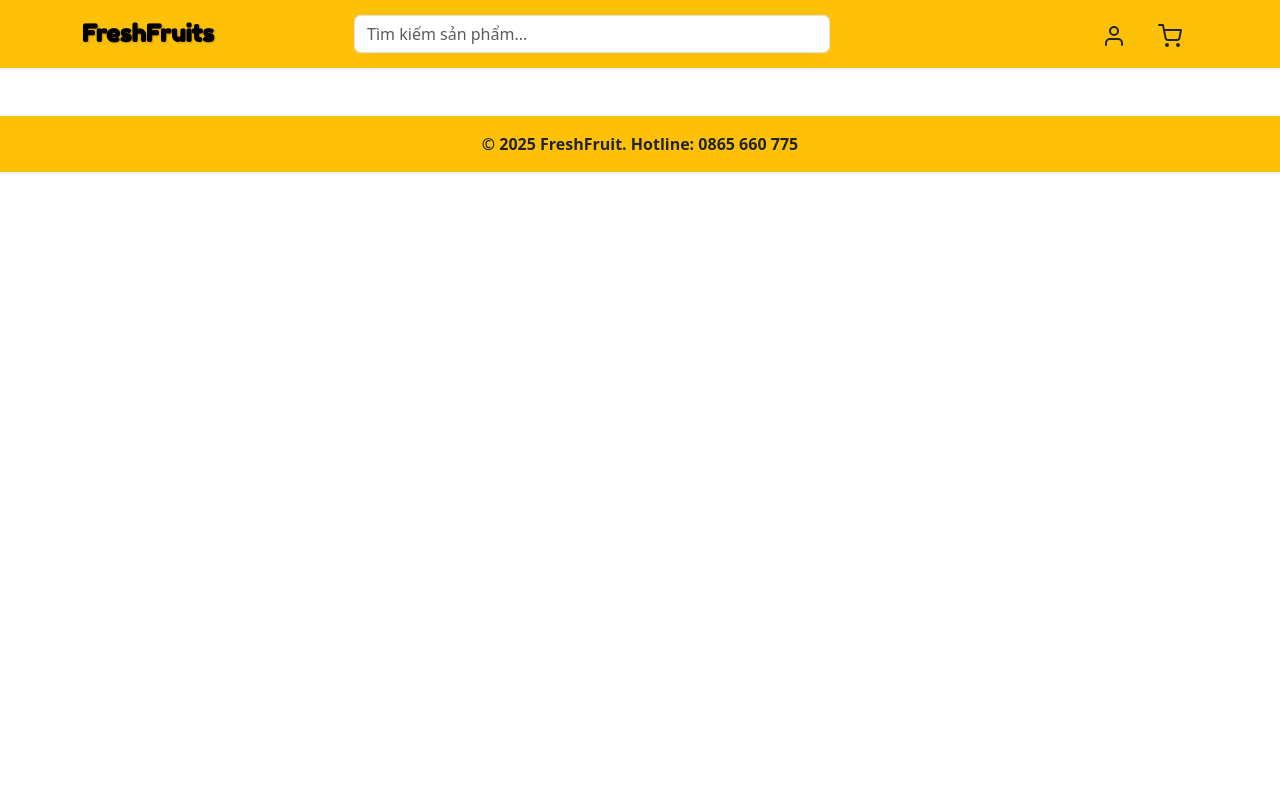
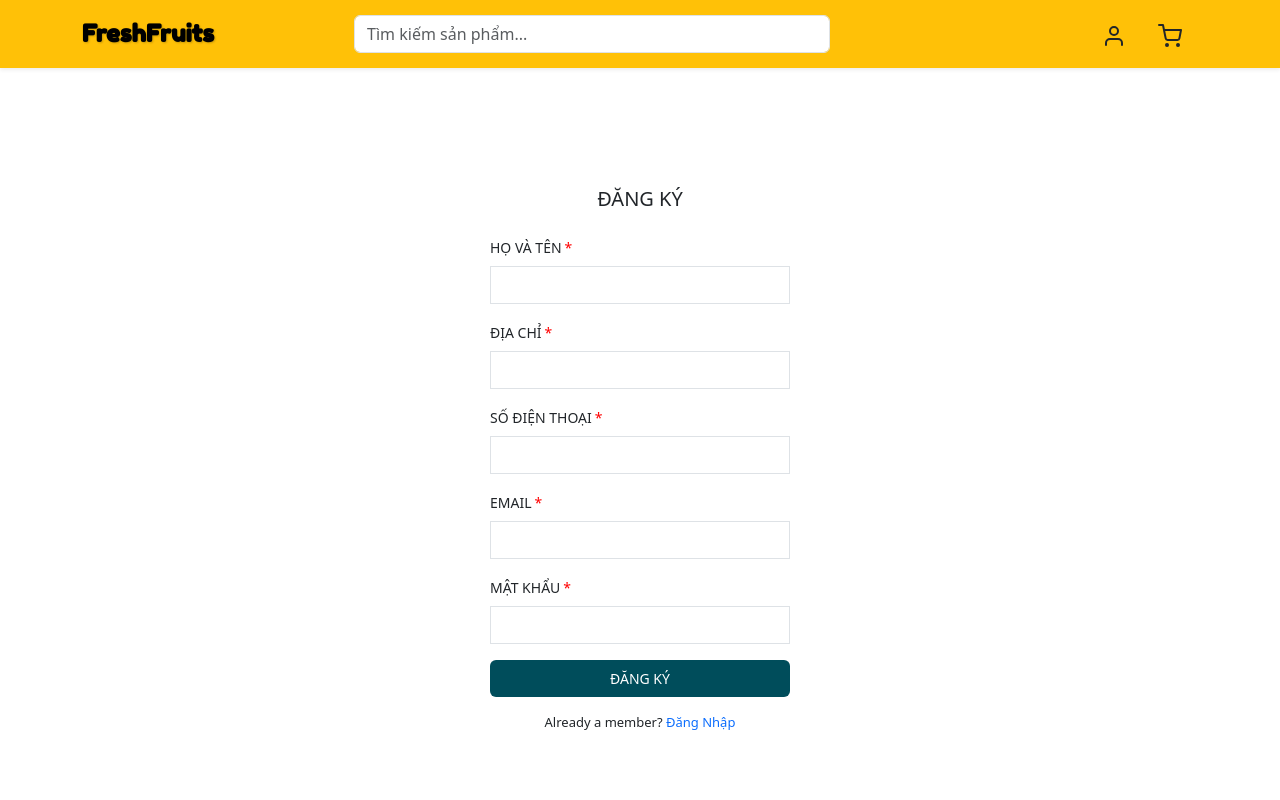
Before and after one commit to nguyenvu512/DHKTPM18CTT_Nhom05_FreshFruit_FE, a React (Vite) app: page /register in a window 1280 px wide. Shown: the top 800 px of the page. Built offline with nearby package versions, Linux system fonts and the light colour scheme.

Commit message:
add-register

```diff
--- a/src/App.jsx
+++ b/src/App.jsx
@@ -15,6 +15,7 @@ import AddVoucher from "./admin/AddVoucher";
 import CustomerManage from "./admin/CustomerManage";
 import VoucherManage from "./admin/VoucherManage";
 import Login from "./page/Login";
+import Register from "./page/Register";
 function App() {
   return (
     // Đây là nơi Router "bọc" toàn bộ ứng dụng
@@ -23,19 +24,17 @@ function App() {
       <Routes>
         <Route path="/admin" element={<AdminPage />}>
           <Route path="products" element={<ProductManage />} />
-          <Route path="products/add" element={<AddProduct />} />
           <Route path="customers" element={<CustomerManage />} />
-          <Route path="customers/add" element={<AddCustomer />} />
           <Route path="vouchers" element={<VoucherManage />} />
-          <Route path="vouchers/add" element={<AddVoucher />} />
+          <Route path="add-product" element={<AddProduct />} />
+          <Route path="add-customer" element={<AddCustomer />} />
+          <Route path="add-voucher" element={<AddVoucher />} />
         </Route>
         <Route path="/" element={<Home />} />
         <Route path="/login" element={<Login />} />
+        <Route path="/register" element={<Register />} />
         <Route path="/products" element={<ProductPage />} />
         <Route path="/product/:id" element={<DetailPage />} />
-        <Route path="/add-product" element={<AddProduct />} />
-        <Route path="/add-customer" element={<AddCustomer />} />
-        <Route path="/add-voucher" element={<AddVoucher />} />
       </Routes>
 
       <Footer></Footer>
--- a/src/components/LoginForm.jsx
+++ b/src/components/LoginForm.jsx
@@ -98,7 +98,7 @@ const LoginForm = () => {
 
               <p className="text-center mt-3" style={{ fontSize: "13px" }}>
                 Not A Member?{" "}
-                <a href="#" style={{ textDecoration: "none" }}>
+                <a href="/register" style={{ textDecoration: "none" }}>
                   Đăng Ký
                 </a>
               </p>
--- /dev/null
+++ b/src/components/RegisterForm.jsx
@@ -0,0 +1,156 @@
+import React, { useState } from "react";
+import { Container, Row, Col, Form, Button } from "react-bootstrap";
+import "../style/LoginForm.css";
+import axios from "axios";
+
+const RegisterForm = () => {
+  const [formData, setFormData] = useState({
+    name: "",
+    address: "",
+    phone: "",
+    email: "",
+    password: "",
+  });
+
+  const handleChange = (e) => {
+    setFormData({ ...formData, [e.target.name]: e.target.value });
+  };
+
+  const handleSubmit = async (e) => {
+    e.preventDefault();
+    try {
+      const res = await axios.post(
+        "http://localhost:8080/api/customer",
+        formData
+      );
+      console.log("Registration success:", res.data);
+      // Điều hướng về login
+      window.location.href = "/login";
+    } catch (err) {
+      console.error("Registration error:", err.response?.data || err.message);
+    }
+  };
+
+  return (
+    <Container className="d-flex justify-content-center align-items-center vh-100 bg-white">
+      <Row>
+        <Col>
+          <div style={{ minWidth: "300px", margin: "0 auto" }}>
+            <h2 className="text-center mb-4" style={{ fontSize: "20px" }}>
+              ĐĂNG KÝ
+            </h2>
+            <Form onSubmit={handleSubmit}>
+              <Form.Group className="mb-3">
+                <Form.Label style={{ fontSize: "14px" }}>HỌ VÀ TÊN</Form.Label>
+                <Form.Label
+                  style={{ fontSize: "14px", color: "red", marginLeft: "3px" }}
+                >
+                  *
+                </Form.Label>
+                <Form.Control
+                  type="text"
+                  name="name"
+                  value={formData.name}
+                  onChange={handleChange}
+                  required
+                  className="w-100 rounded-0 custom-input"
+                />
+              </Form.Group>
+
+              <Form.Group className="mb-3">
+                <Form.Label style={{ fontSize: "14px" }}>ĐỊA CHỈ</Form.Label>
+                <Form.Label
+                  style={{ fontSize: "14px", color: "red", marginLeft: "3px" }}
+                >
+                  *
+                </Form.Label>
+                <Form.Control
+                  type="text"
+                  name="address"
+                  value={formData.address}
+                  onChange={handleChange}
+                  required
+                  className="w-100 rounded-0 custom-input"
+                />
+              </Form.Group>
+
+              <Form.Group className="mb-3">
+                <Form.Label style={{ fontSize: "14px" }}>
+                  SỐ ĐIỆN THOẠI
+                </Form.Label>
+                <Form.Label
+                  style={{ fontSize: "14px", color: "red", marginLeft: "3px" }}
+                >
+                  *
+                </Form.Label>
+                <Form.Control
+                  type="text"
+                  name="phone"
+                  value={formData.phone}
+                  onChange={handleChange}
+                  required
+                  className="w-100 rounded-0 custom-input"
+                />
+              </Form.Group>
+
+              <Form.Group className="mb-3">
+                <Form.Label style={{ fontSize: "14px" }}>EMAIL</Form.Label>
+                <Form.Label
+                  style={{ fontSize: "14px", color: "red", marginLeft: "3px" }}
+                >
+                  *
+                </Form.Label>
+                <Form.Control
+                  type="email"
+                  name="email"
+                  value={formData.email}
+                  onChange={handleChange}
+                  required
+                  className="w-100 rounded-0 custom-input"
+                />
+              </Form.Group>
+
+              <Form.Group className="mb-3">
+                <Form.Label style={{ fontSize: "14px" }}>MẬT KHẨU</Form.Label>
+                <Form.Label
+                  style={{ fontSize: "14px", color: "red", marginLeft: "3px" }}
+                >
+                  *
+                </Form.Label>
+                <Form.Control
+                  type="password"
+                  name="password"
+                  value={formData.password}
+                  onChange={handleChange}
+                  required
+                  className="w-100 rounded-0 custom-input"
+                />
+              </Form.Group>
+
+              <Button
+                type="submit"
+                className="w-100 p-2"
+                style={{
+                  backgroundColor: "#004D5B",
+                  border: "none",
+                  fontSize: "14px",
+                }}
+              >
+                ĐĂNG KÝ
+              </Button>
+
+              <p className="text-center mt-3" style={{ fontSize: "13px" }}>
+                Already a member?{" "}
+                <a href="/login" style={{ textDecoration: "none" }}>
+                  Đăng Nhập
+                </a>
+              </p>
+            </Form>
+          </div>
+        </Col>
+      </Row>
+    </Container>
+  );
+};
+
+export default RegisterForm;
--- /dev/null
+++ b/src/page/Register.jsx
@@ -0,0 +1,12 @@
+import React from "react";
+import RegisterForm from "../components/RegisterForm";
+
+const Register = () => {
+  return (
+    <>
+      <RegisterForm></RegisterForm>
+    </>
+  );
+};
+
+export default Register;
```
